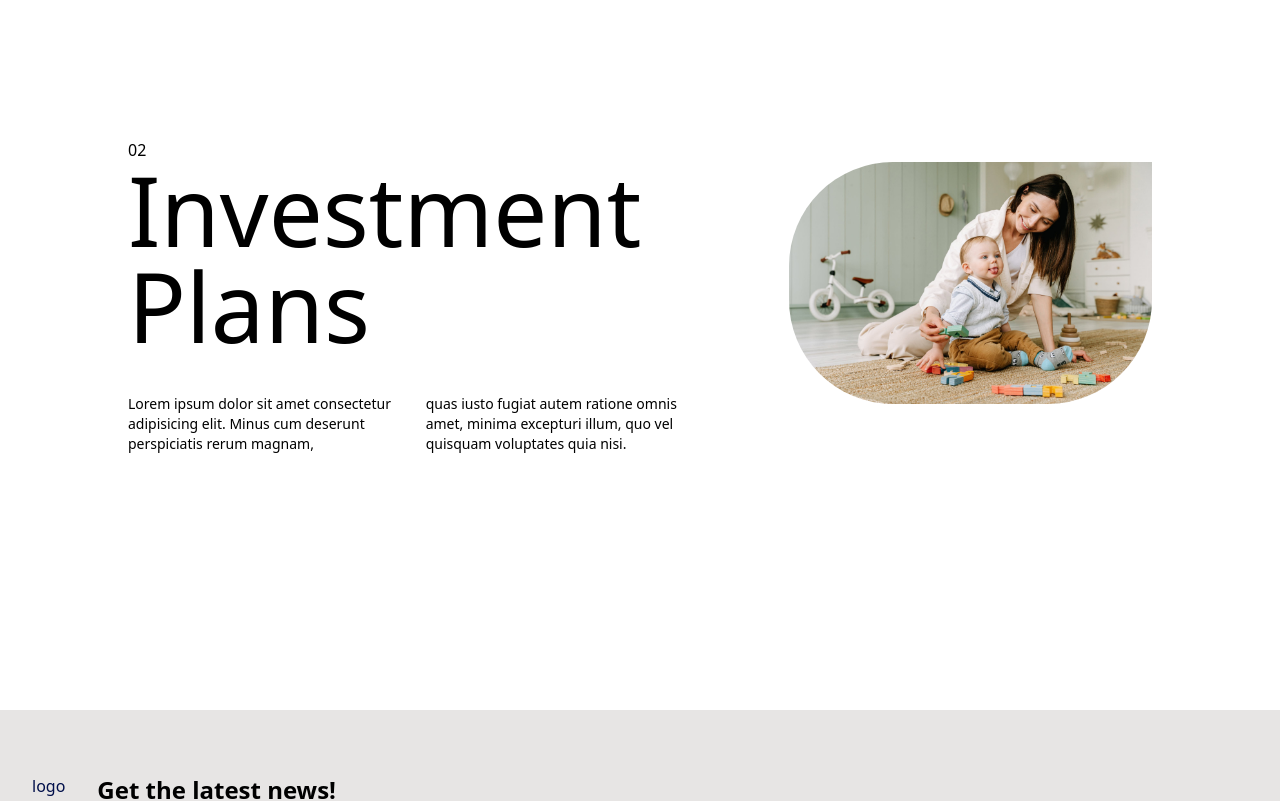
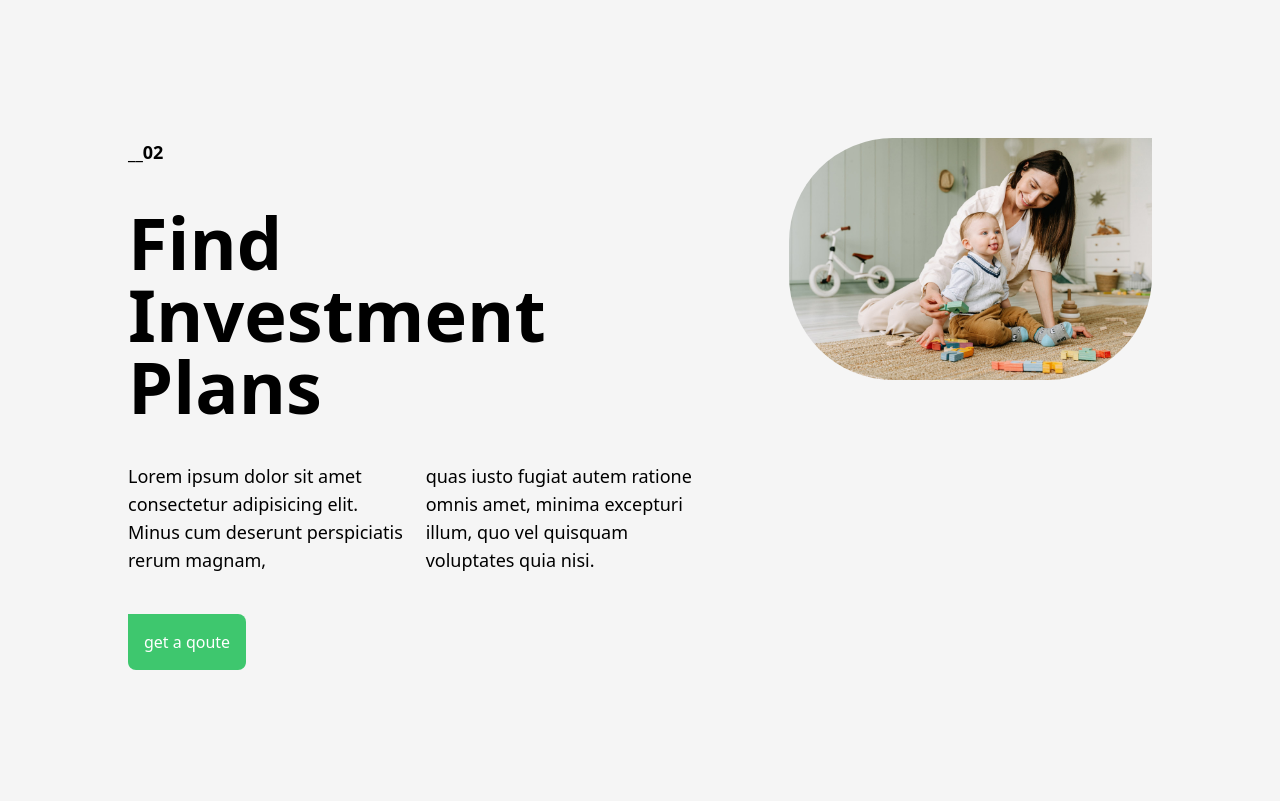
Before and after one commit to tejinder-pal-singh/universalInsurance, a React (Vite) app: page / in a window 1280 px wide. Shown: the part 3400-4201 px from the top of the page. Built offline with nearby package versions, Linux system fonts and the light colour scheme.

Commit message:
refactor

```diff
--- a/src/components/SectionTwo.tsx
+++ b/src/components/SectionTwo.tsx
@@ -2,33 +2,33 @@ import single from "../assets/single.jpeg";
 
 export const SectionTwo = () => {
   return (
-    <div className=" section px-10 py-10 lg:px-32 lg:py-40 min-h-min  bg-zinc-200">
-      <div className="number">02</div>
-      <div className="   flex lg:flex-row-reverse flex-col-reverse gap-20 justify-between ">
-        <div className="photo h-full  lg:w-2/4 w-full">
-          <div className="  ">
-            <img
-              src={single}
-              className="object-cover rounded-b-[6.5rem] rounded-tl-[6.5rem]"
-              alt=""
-            />
+    <div className=" section px-10 py-10 lg:px-32 lg:py-40 min-h-min flex lg:flex-row flex-col gap-20 justify-between bg-neutral">
+      <div className="paragraph flex flex-col gap-10 lg:w-4/5 w-full  ">
+        <div className="number font-bold text-lg">__02</div>
+        <div className="title text-3xl lg:text-7xl font-semibold ">
+          Find Investment Plans
+        </div>
+        <div className="paragraph flex justify-between gap-5 text-lg">
+          <div>
+            Lorem ipsum dolor sit amet consectetur adipisicing elit. Minus cum
+            deserunt perspiciatis rerum magnam,
+          </div>
+          <div className="">
+            quas iusto fugiat autem ratione omnis amet, minima excepturi illum,
+            quo vel quisquam voluptates quia nisi.
           </div>
         </div>
-        <div className="paragraph flex flex-col gap-10 lg:w-4/5 w-full  ">
-          <div className="title text-3xl lg:text-8xl ">Investment Plans</div>
-          <div className="paragraph flex justify-between gap-5 text-sm">
-            <div>
-              Lorem ipsum dolor sit amet consectetur adipisicing elit. Minus cum
-              deserunt perspiciatis rerum magnam,
-            </div>
-            <div className="">
-              quas iusto fugiat autem ratione omnis amet, minima excepturi
-              illum, quo vel quisquam voluptates quia nisi.
-            </div>
-          </div>
-          <button className="call p-4 rounded-r-lg w-fit rounded-bl-lg bg-sky-600 text-white">
-            Get a qoute
-          </button>
+        <div className="call p-4 rounded-r-lg w-fit rounded-bl-lg bg-primary text-white">
+          get a qoute
+        </div>
+      </div>
+      <div className="photo h-full  lg:w-2/4 w-full">
+        <div className="  ">
+          <img
+            src={single}
+            className="object-cover rounded-b-[6.5rem] rounded-tl-[6.5rem]"
+            alt=""
+          />
         </div>
       </div>
     </div>
```
